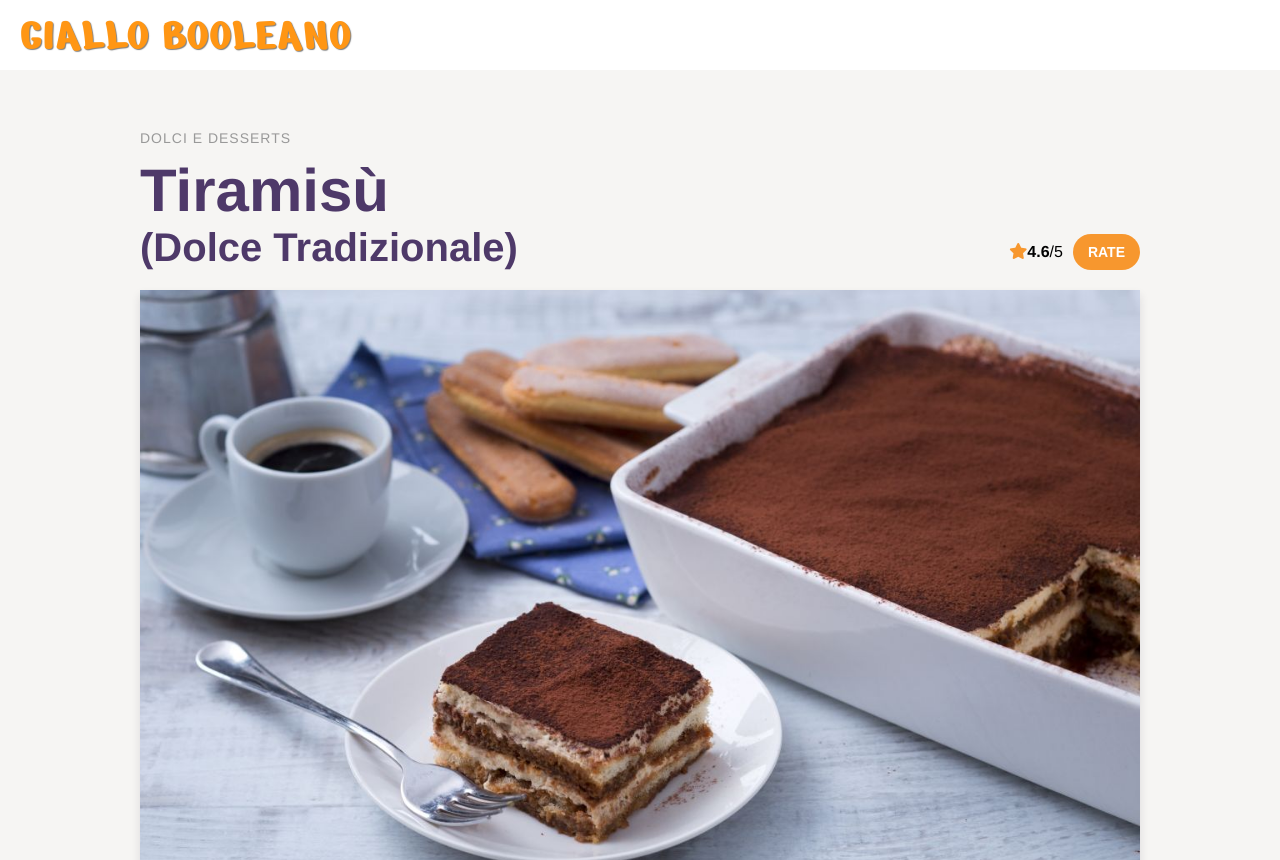
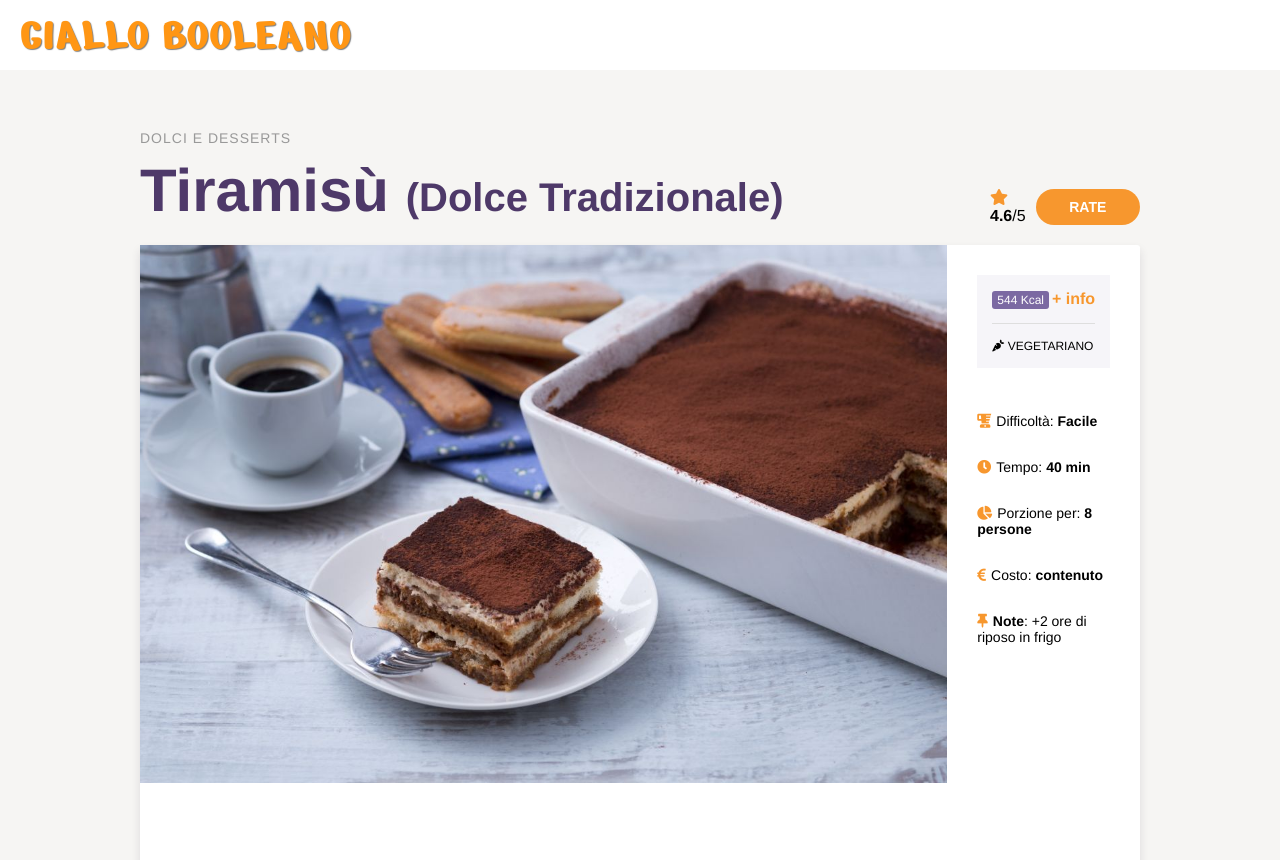
Before and after one commit to tizianotambone/htmlcss-responsive-layout, a plain HTML site: page giallo_booleano_mobile_first_starter/index.html in a window 1280 px wide. Shown: the top 860 px of the page. Drawn offline with Linux system fonts and the light colour scheme.

Commit message:
[UPD]ex ok

```diff
--- a/giallo_booleano_mobile_first_starter/css/responsive.css
+++ b/giallo_booleano_mobile_first_starter/css/responsive.css
@@ -13,10 +13,10 @@
 	font-size: 20px;
 }
 .quick-notes ul{
-	display: flex;
-}
-.quick-notes li {
-	padding: 5px;
+	display: flex;}
+
+.quick-notes .li {
+	padding: 15px;
 }
 .social-network .btn{
 	font-size: 40px;
@@ -31,12 +31,16 @@
 .social-network .btn{
 	font-size: 40px;
 
+
+}
+.btn{
+	width: 150px;
 }
 .ads{
 	display: block;
 }
 .recipe-origin{
-	display: block;
+	display: inline-block;
 	font-size: 40px;
 }
 }
@@ -49,11 +53,11 @@
 		 flex-direction: column;
 		}
 	.social-network .label{
-		display: inline;
+		display: inline-block;
 		font-size: 50px;
 	}
 	.recipe-origin{
-		display: block;
+		display: inline-block;
 		font-size: 40px;
 	}
 	.social-network.btn{
@@ -64,4 +68,8 @@
 		display: flex;
 		justify-content: space-between;
 	}
+	.recipe-card{
+		display: flex;
+	}
+
 }
```
